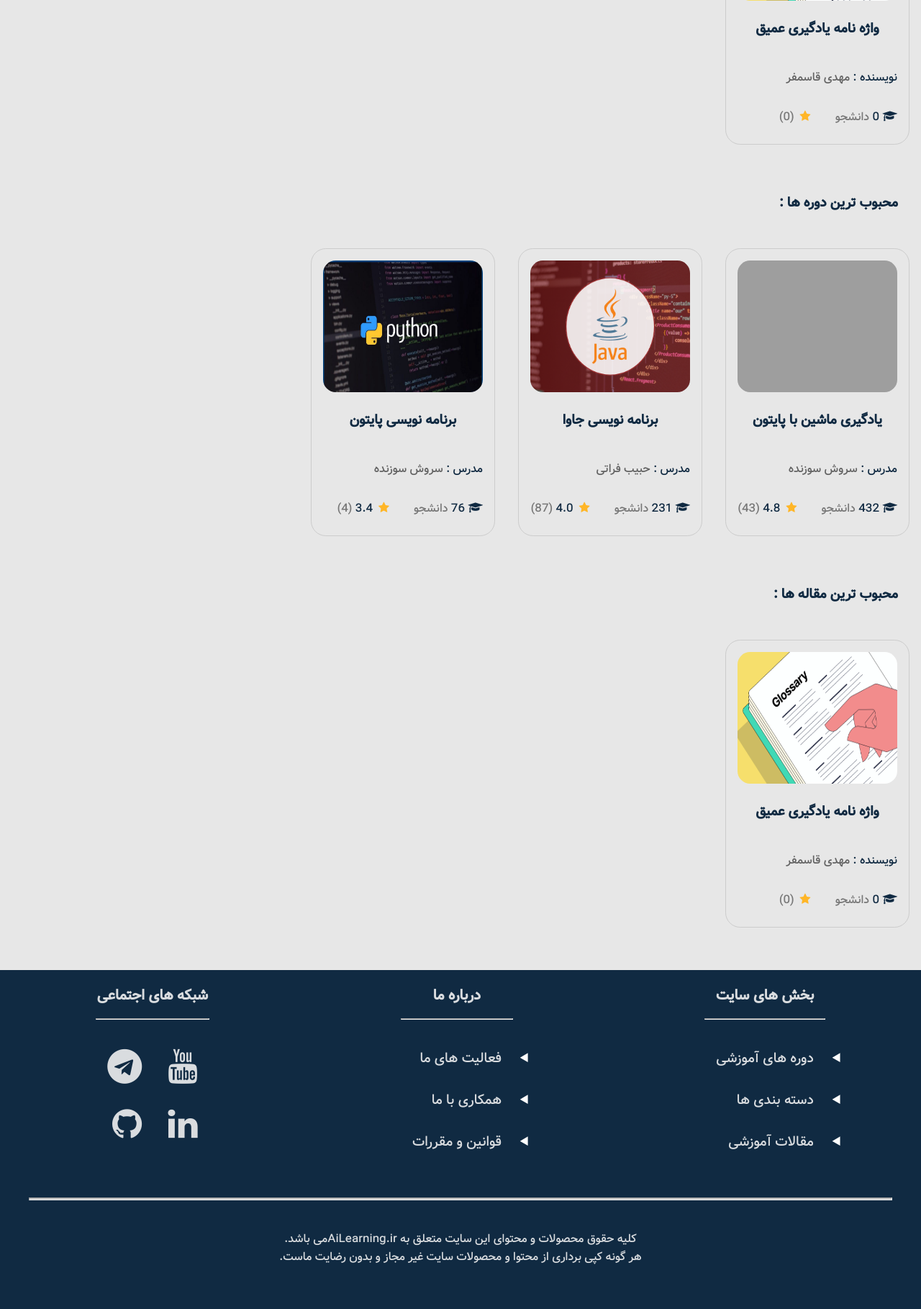
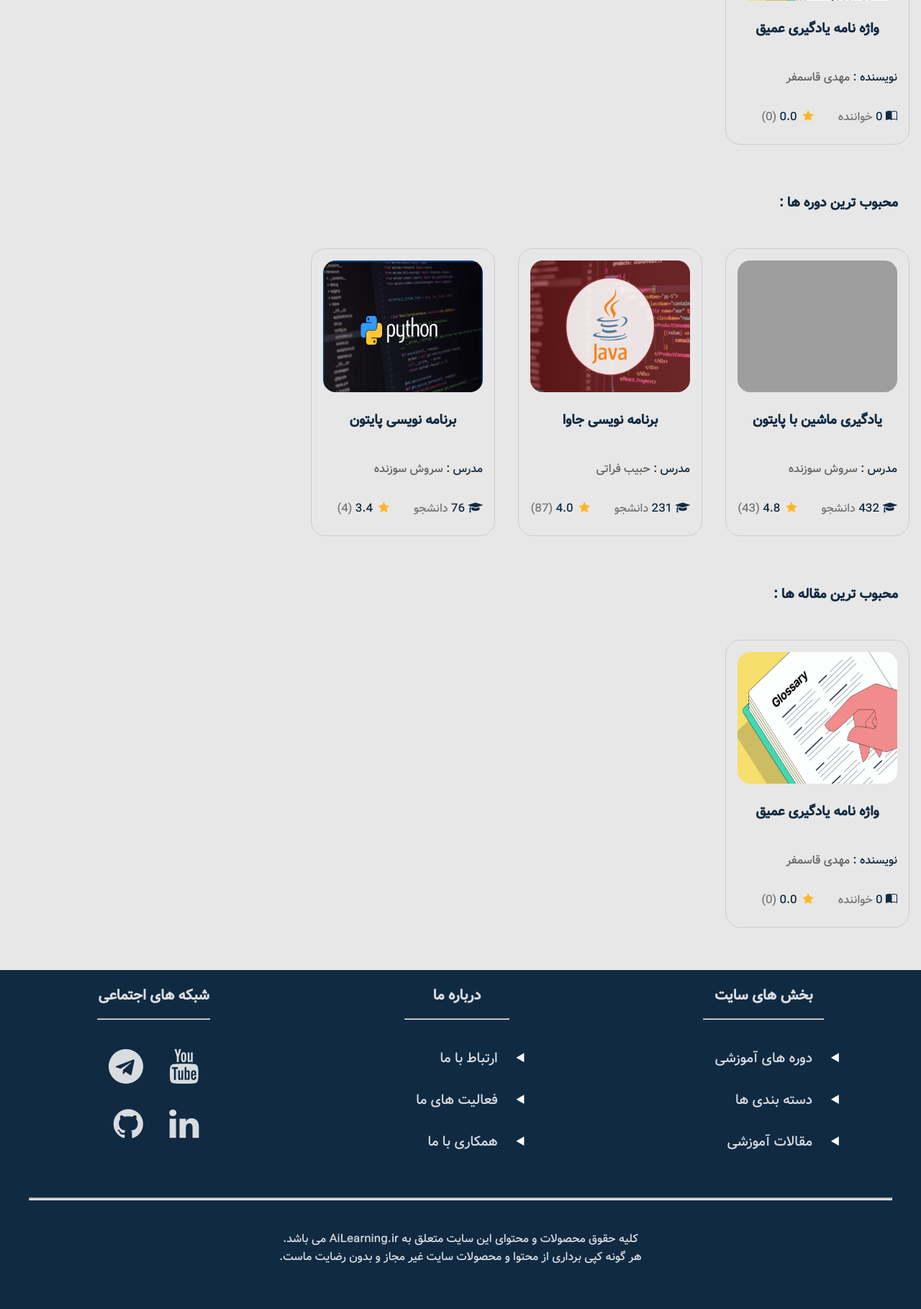
Before and after one commit to Saeid-Shakeri/AiLearning, a Django app: page / in a window 1280 px wide. Shown: the part 1739-3558 px from the top of the page at 72% size. Run offline with Django 3.2, Linux system fonts and the light colour scheme; data comes from the database, SQL or seed files in the repository; parts of the project's set-up code (start-up, migrations or seed data) failed here and were passed over; some libraries are stand-ins or nearby versions; grey boxes are pictures that could not be loaded.

Commit message:
add bootstrap icons

```diff
--- a/templates/AiLearning/index.html
+++ b/templates/AiLearning/index.html
@@ -88,15 +88,15 @@
             {% endif %}
           {% endfor %}
           <br><br>
-          <i class="fa-solid fa fa-graduation-cap"> </i>
+          <i class="bi bi-book-half"></i>
           {{a.readers}}
           <div class="student">
-            دانشجو
+            خواننده
           </div>&nbsp; &nbsp;
           <div style="direction:ltr; display:inline;">
             <i class="fa fa-star star"></i>
           </div>
-          {{c.score}}
+          {{a.score}}
           <div class="rates-number">({{a.rates}})</div>
 
         </a>
@@ -176,15 +176,15 @@
             {% endif %}
           {% endfor %}
           <br><br>
-          <i class="fa-solid fa fa-graduation-cap"> </i>
+          <i class="bi bi-book-half"></i>
           {{a.readers}}
           <div class="student">
-            دانشجو
+            خواننده
           </div>&nbsp; &nbsp;
           <div style="direction:ltr; display:inline;">
             <i class="fa fa-star star"></i>
           </div>
-          {{c.score}}
+          {{a.score}}
           <div class="rates-number">({{a.rates}})</div>
 
         </a>
--- a/templates/base/base.html
+++ b/templates/base/base.html
@@ -9,7 +9,7 @@
       <script type="text/javascript" src="/static/js/star-rating.js" defer></script>
       <script type="text/javascript" src="/static/js/scroll-btn.js" defer></script>
       <script src="http://ajax.googleapis.com/ajax/libs/jquery/1.9.1/jquery.min.js"></script>
-
+      <link rel="stylesheet" href="https://cdnjs.cloudflare.com/ajax/libs/bootstrap-icons/1.11.3/font/bootstrap-icons.min.css" integrity="sha512-dPXYcDub/aeb08c63jRq/k6GaKccl256JQy/AnOq7CAnEZ9FzSL9wSbcZkMp4R26vBsMLFYH4kQ67/bbV8XaCQ==" crossorigin="anonymous" referrerpolicy="no-referrer" />
       <title>
         {% block title %}
           My amazing site
@@ -55,9 +55,9 @@
             <h4> درباره ما </h4>
             <hr><br>
             <ul class="footer">
+              <li><a href="{% url 'contactus' %}"> ارتباط با ما </a></li>
               <li><a href="#"> فعالیت های ما  </a></li>
               <li><a href="{% url 'contactus' %}"> همکاری با ما </a></li>
-              <li><a href="#"> قوانین و مقررات </a></li>
             </ul>
           </div>
           <div class="footer-section">
@@ -75,7 +75,7 @@
           <hr><br>
           <p>
             کليه حقوق محصولات و محتوای اين سایت متعلق به
-            AiLearning.irمی باشد.
+            AiLearning.ir می باشد.
             <br>
              هر گونه کپی برداری از محتوا و محصولات سایت غیر مجاز و بدون رضایت ماست.
           </p>
```
